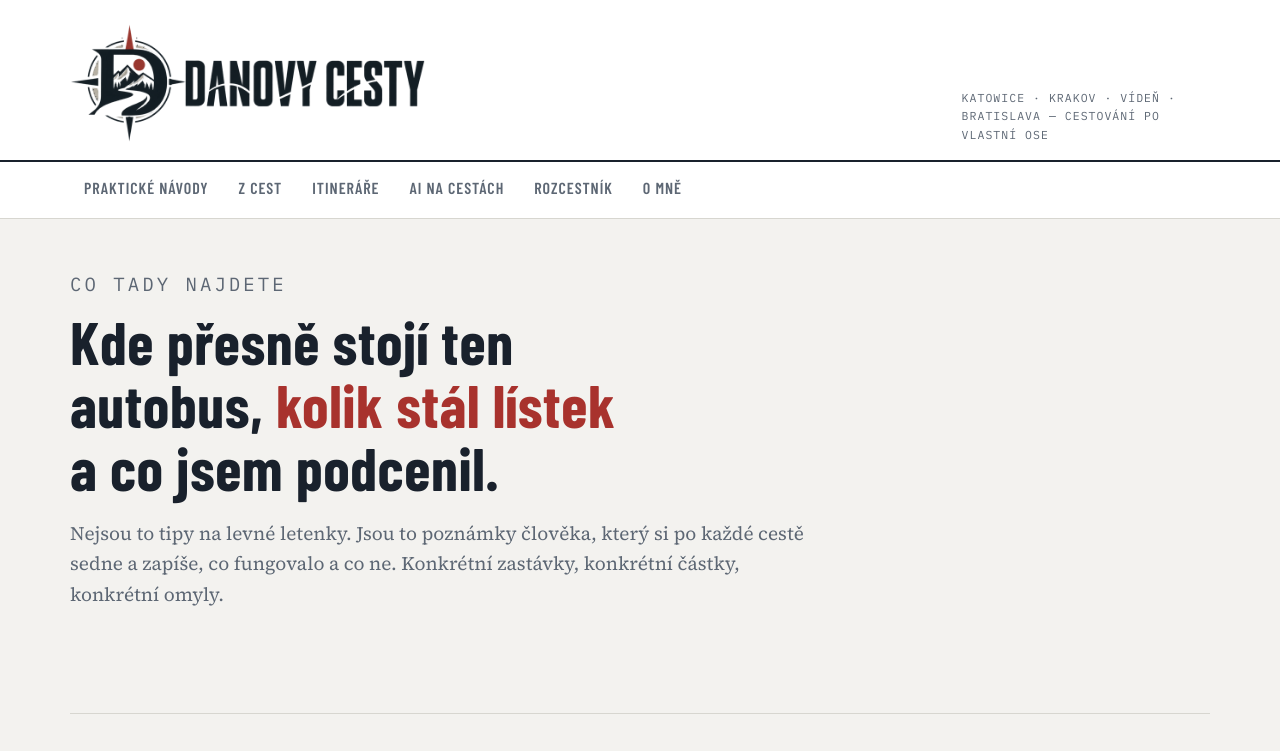
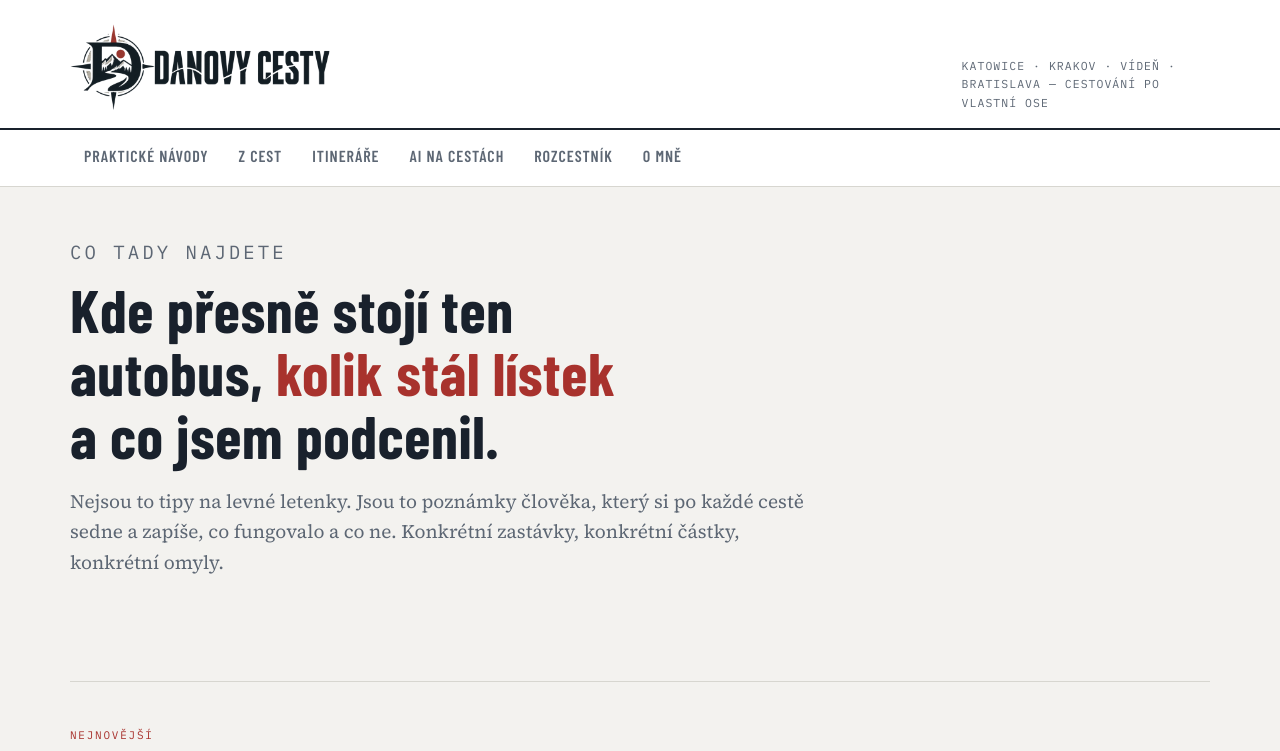
Before and after one commit to dhulenka-lgtm/danovycesty, a plain HTML site: page index.html in a window 1280 px wide. Shown: the top 751 px of the page. Drawn offline with nearby package versions, Linux system fonts and the light colour scheme.

Commit message:
Aktualizace webu 2026-09-05 16:21

```diff
--- a/styl.css
+++ b/styl.css
@@ -29,7 +29,7 @@
 .masthead{border-bottom:2px solid var(--ink);background:var(--surface)}
 .mast-inner{max-width:var(--max);margin:0 auto;padding:24px 20px 16px;display:flex;align-items:flex-end;justify-content:space-between;gap:24px;flex-wrap:wrap}
 .wordmark{display:block;text-decoration:none;color:inherit;line-height:0}
-.wordmark .logo{display:block;height:clamp(64px,11vw,120px);width:auto}
+.wordmark .logo{display:block;height:clamp(52px,8vw,88px);width:auto}
 .wordmark .logo-tma{display:none}
 @media (prefers-color-scheme: dark){
   .wordmark .logo-svetlo{display:none}
```
